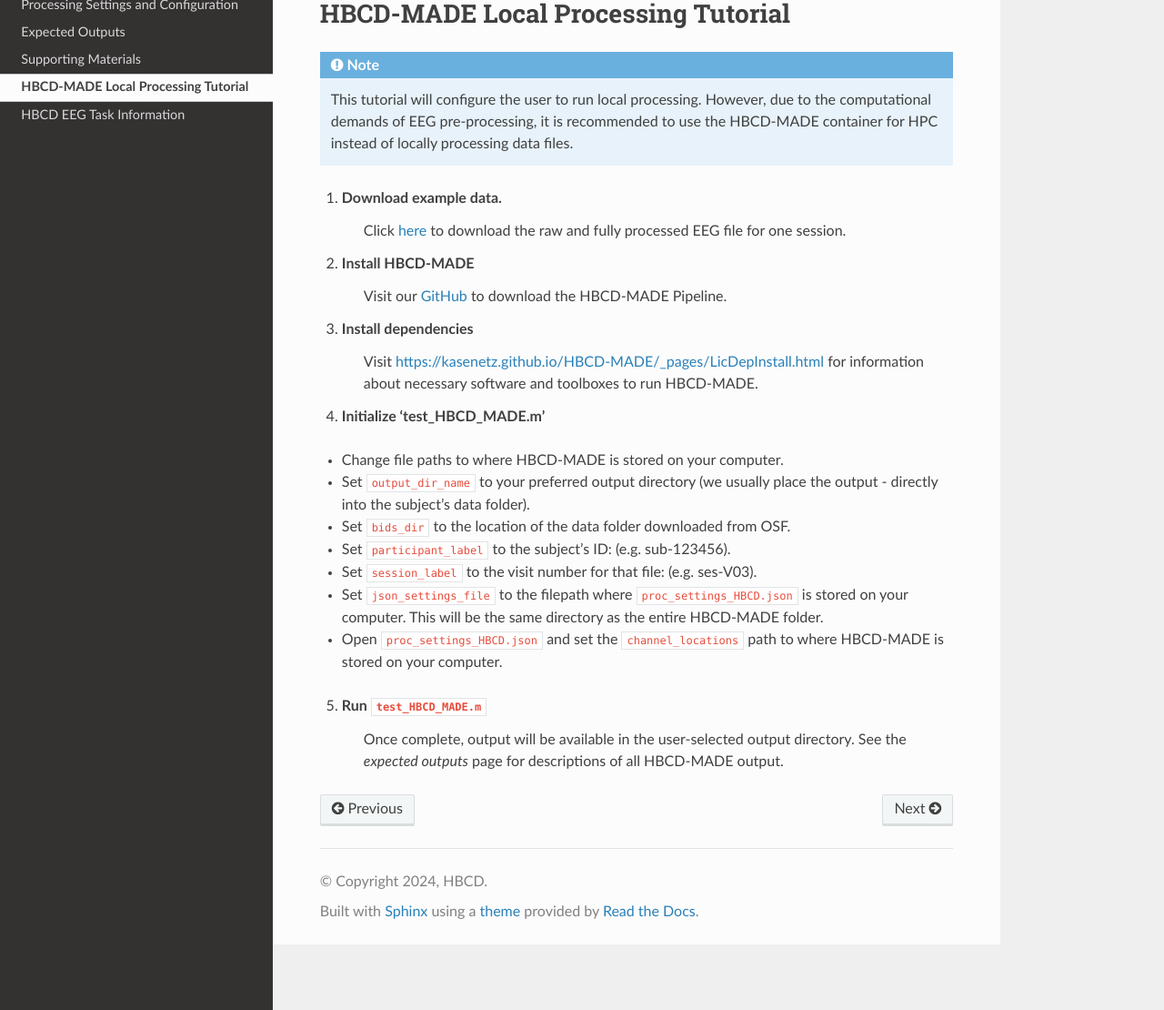
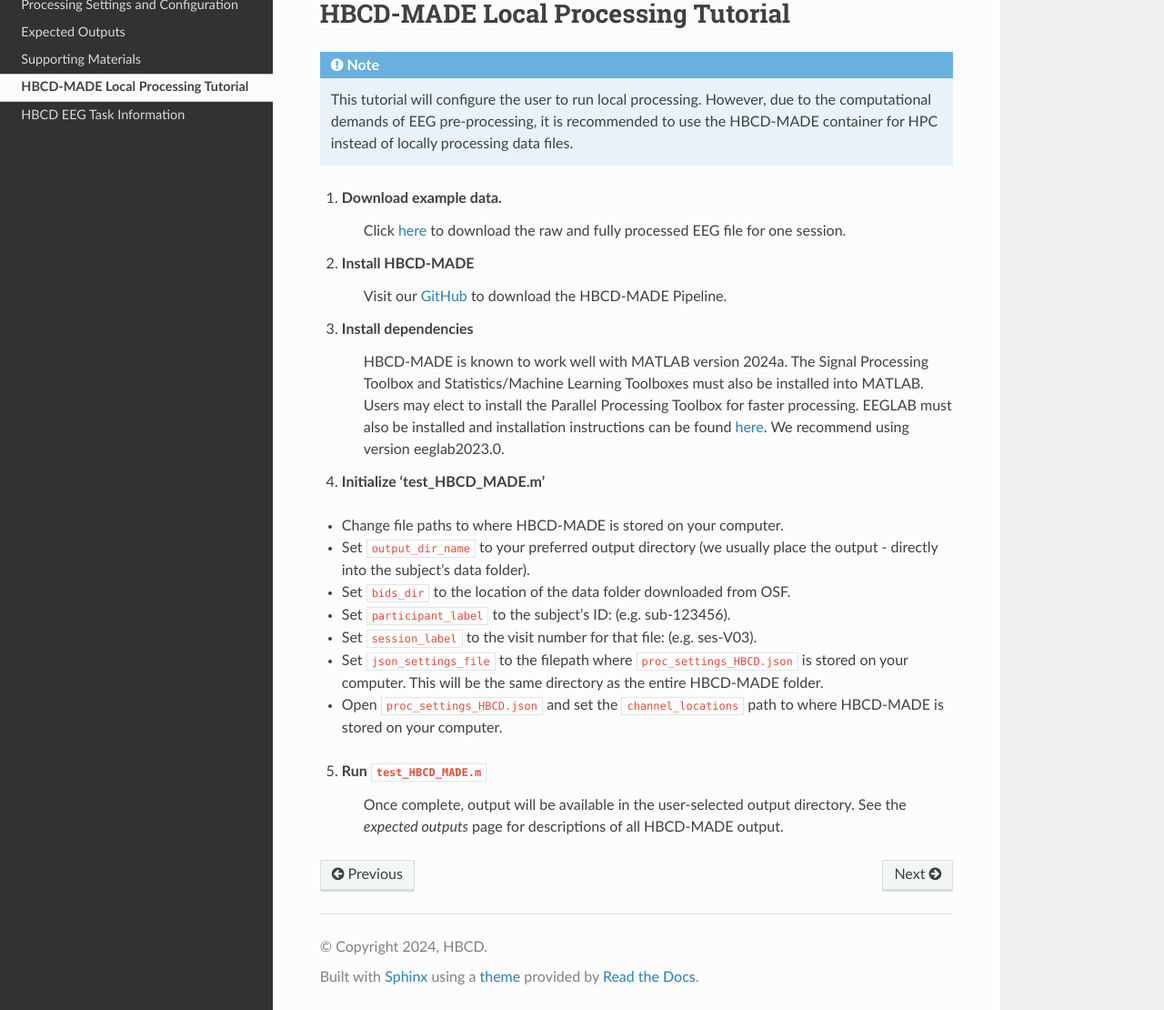
Before and after one commit to DCAN-Labs/HBCD-MADE, a Sphinx documentation site: the page built from docs/source/tutorial.rst, in a window 1280 px wide and 1313 px high, cut to the strip 203-1313 px from the top of the window. Shown: the whole strip at 91% size. Built offline with Sphinx 7.4.7 and the Read the Docs theme 2.0.0, drawn with Linux system fonts in a browser that asks for light colours.

Commit message:
adding internal links

```diff
--- a/docs/source/expected_outputs.rst
+++ b/docs/source/expected_outputs.rst
@@ -292,7 +292,7 @@ The following variables within the MADE processing report represent the number o
 6. ``...MADE_specification.csv``
 --------------------------------------------------------------------
 
-A unique .json is produced for each task processed by HBCD-MADE and titled according to the task it represents. These files serve as a reference for the parameters used to process each task. For definitions of each parameter listed, see `json_configuration.rst`
+A unique .json is produced for each task processed by HBCD-MADE and titled according to the task it represents. These files serve as a reference for the parameters used to process each task. For definitions of each parameter listed, see :doc:`Processing Settings and Configuration </json_configuration>`
 
 
 .. toctree::
--- a/docs/source/tutorial.rst
+++ b/docs/source/tutorial.rst
@@ -17,7 +17,7 @@ HBCD-MADE Local Processing Tutorial
 	Visit our `GitHub <https://github.com/ChildDevLab/HBCD-MADE>`_ to download the HBCD-MADE Pipeline.
 
 3. Install dependencies
-	Visit https://kasenetz.github.io/HBCD-MADE/_pages/LicDepInstall.html for information about necessary software and toolboxes to run HBCD-MADE.
+	HBCD-MADE is known to work well with MATLAB version 2024a. The Signal Processing Toolbox and Statistics/Machine Learning Toolboxes must also be installed into MATLAB. Users may elect to install the Parallel Processing Toolbox for faster processing. EEGLAB must also be installed and installation instructions can be found `here <https://sccn.ucsd.edu/eeglab/downloadtoolbox.php>`_. We recommend using version eeglab2023.0.
 
 4. **Initialize ‘test_HBCD_MADE.m’**
 
```
